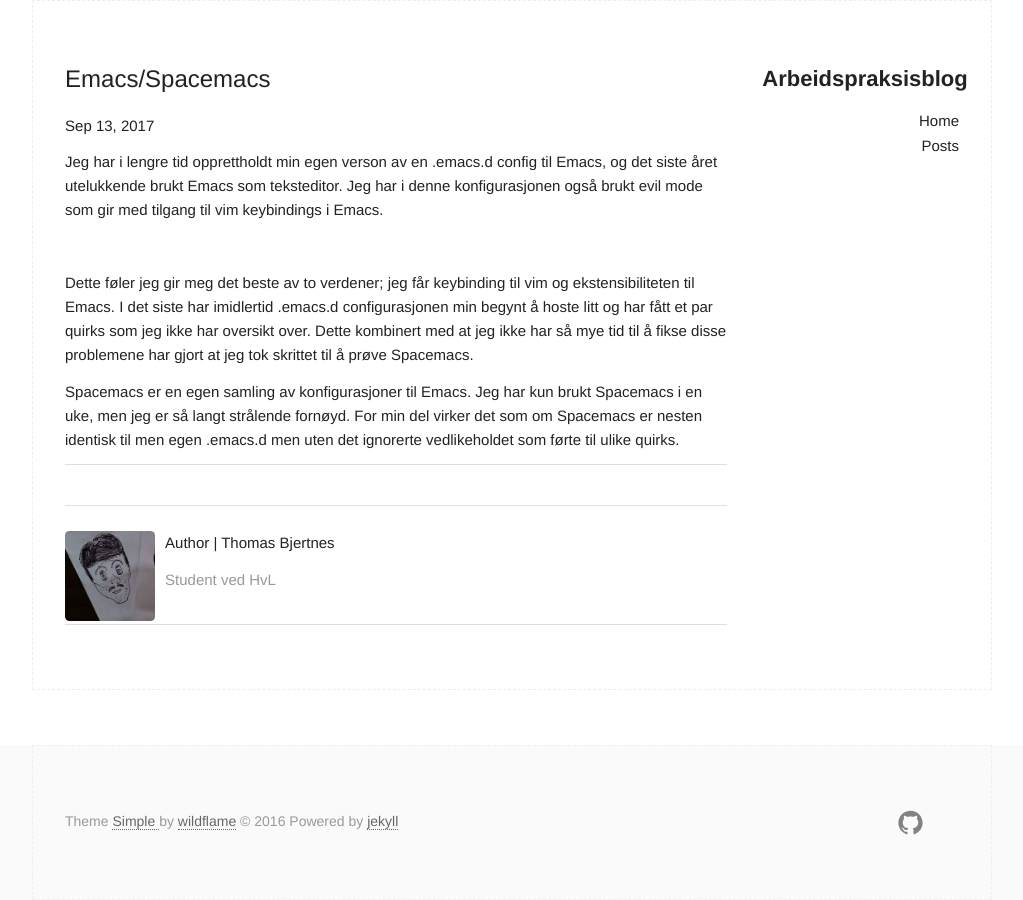
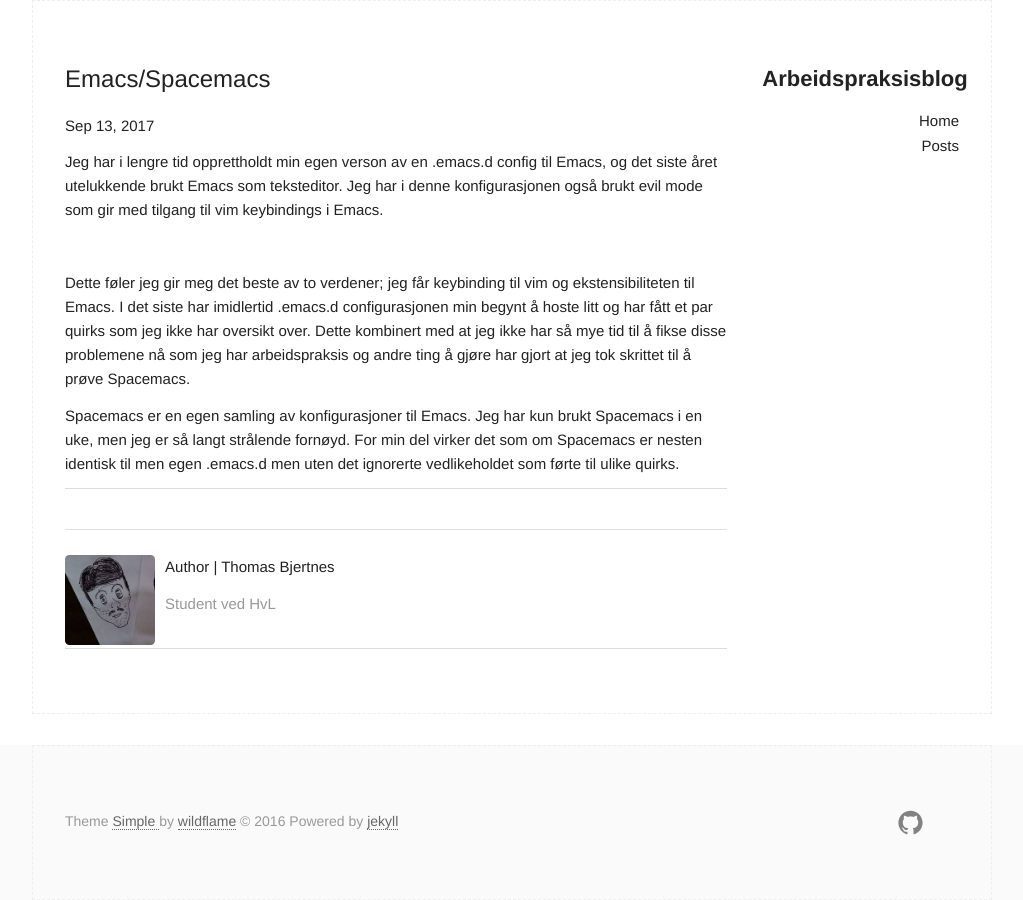
Before and after one commit to bachelorblogg/bachelorblogg.github.io, a Jekyll site: the page built from _posts/2017-09-13-workflow.md, in a window 1280 px wide. Shown: the whole page, without its empty margins (128-1151 px from the left). Built offline with Jekyll 4.4.1, drawn with Linux system fonts in a browser that asks for light colours.

Commit message:
2017-08-13

```diff
--- a/_posts/2017-09-13-workflow.md
+++ b/_posts/2017-09-13-workflow.md
@@ -17,7 +17,8 @@
 siste har imidlertid .emacs.d configurasjonen min begynt
 å hoste litt og har fått et par quirks som jeg ikke har oversikt
 over. Dette kombinert med at jeg ikke har så mye tid til
-å fikse disse problemene har gjort at jeg tok skrittet
+å fikse disse problemene nå som jeg har arbeidspraksis
+og andre ting å gjøre har gjort at jeg tok skrittet
 til å prøve Spacemacs.
 
 Spacemacs er en egen samling av konfigurasjoner til Emacs.
```
